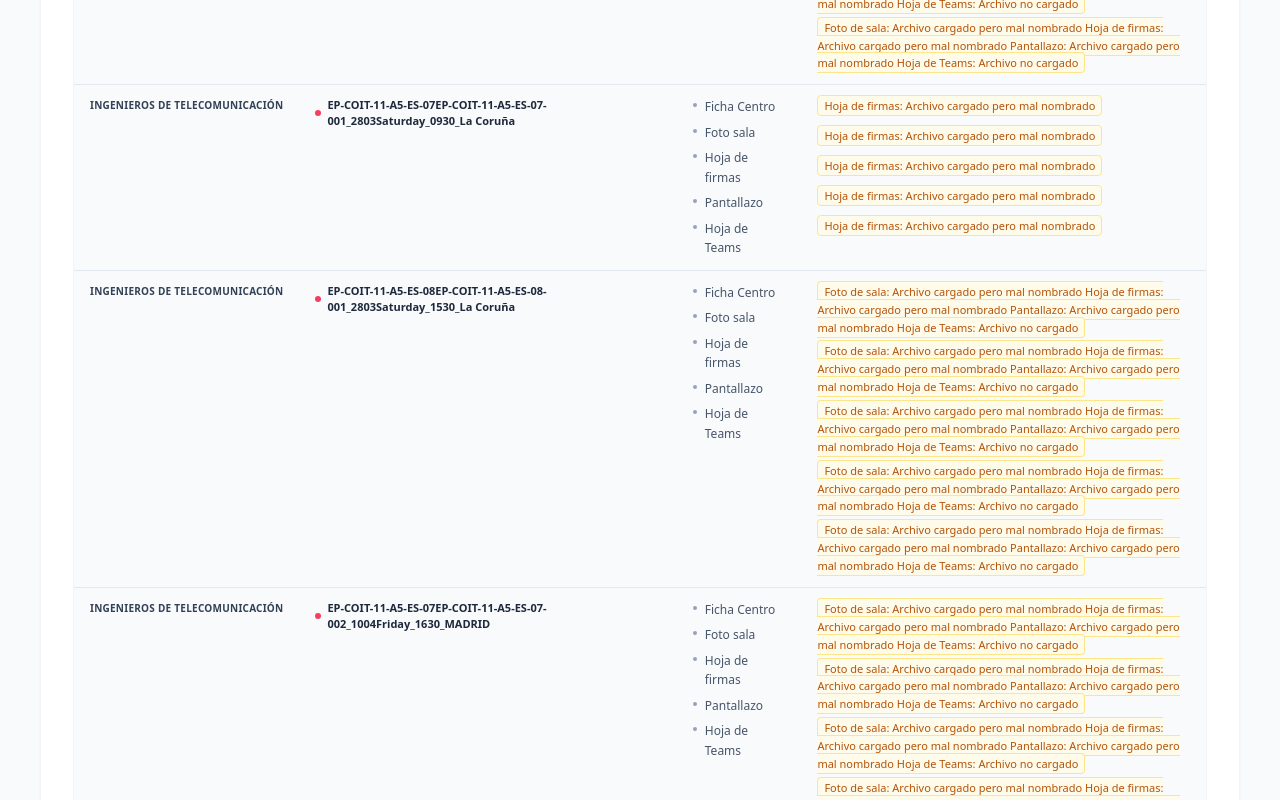
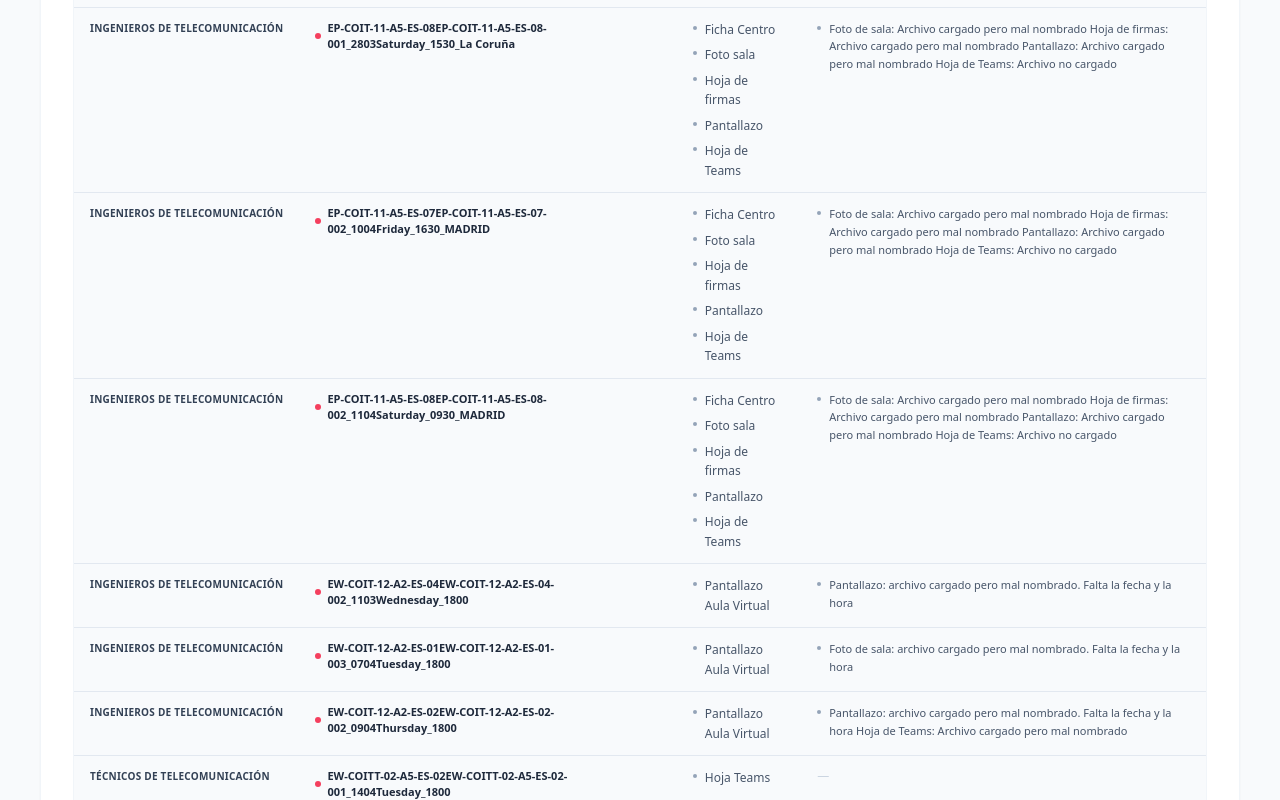
Before and after one commit to rinconrobertoj-oss/dashboard_V5, a React (Create React App) app: page / in a window 1280 px wide. Shown: the part 3980-4780 px from the top of the page. Built offline with nearby package versions, Linux system fonts and the light colour scheme.

Commit message:
Notas: deduplicar por sesion y quitar estilo ambar

```diff
--- a/src/App.js
+++ b/src/App.js
@@ -428,16 +428,21 @@ const EvidenciasPendientesCard = ({ rows, selectedCouncil }) => {
                 </td>
                 {totalConNotas > 0 && (
                   <td className="px-4 py-3">
-                    <ul className="space-y-1.5">
-                      {row.evidencias.map((ev, i) => (
-                        <li key={i} className="text-[11px] leading-relaxed min-h-[1.5rem]">
-                          {ev.nota
-                            ? <span className="text-amber-700 bg-amber-50 border border-amber-200 rounded px-1.5 py-0.5">{ev.nota}</span>
-                            : <span className="text-slate-300">—</span>
-                          }
-                        </li>
-                      ))}
-                    </ul>
+                    {(() => {
+                      const notasUnicas = [...new Set(row.evidencias.map(ev => ev.nota).filter(Boolean))];
+                      return notasUnicas.length > 0 ? (
+                        <ul className="space-y-1.5">
+                          {notasUnicas.map((nota, i) => (
+                            <li key={i} className="flex items-start gap-2 text-slate-600 text-[11px] leading-relaxed">
+                              <span className="mt-1.5 inline-block w-1 h-1 rounded-full bg-slate-400 shrink-0" />
+                              {nota}
+                            </li>
+                          ))}
+                        </ul>
+                      ) : (
+                        <span className="text-slate-300">—</span>
+                      );
+                    })()}
                   </td>
                 )}
               </tr>
```
